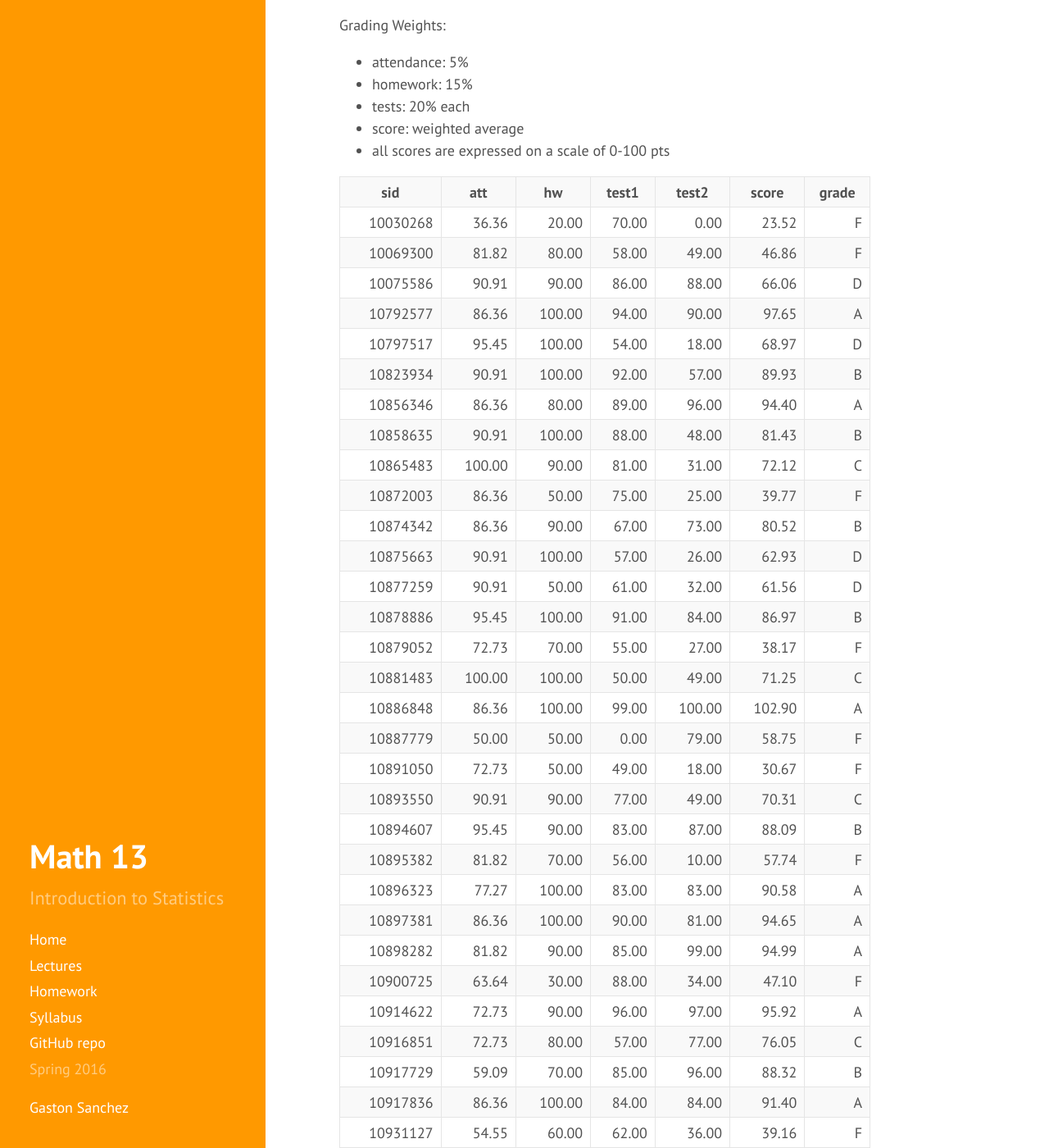
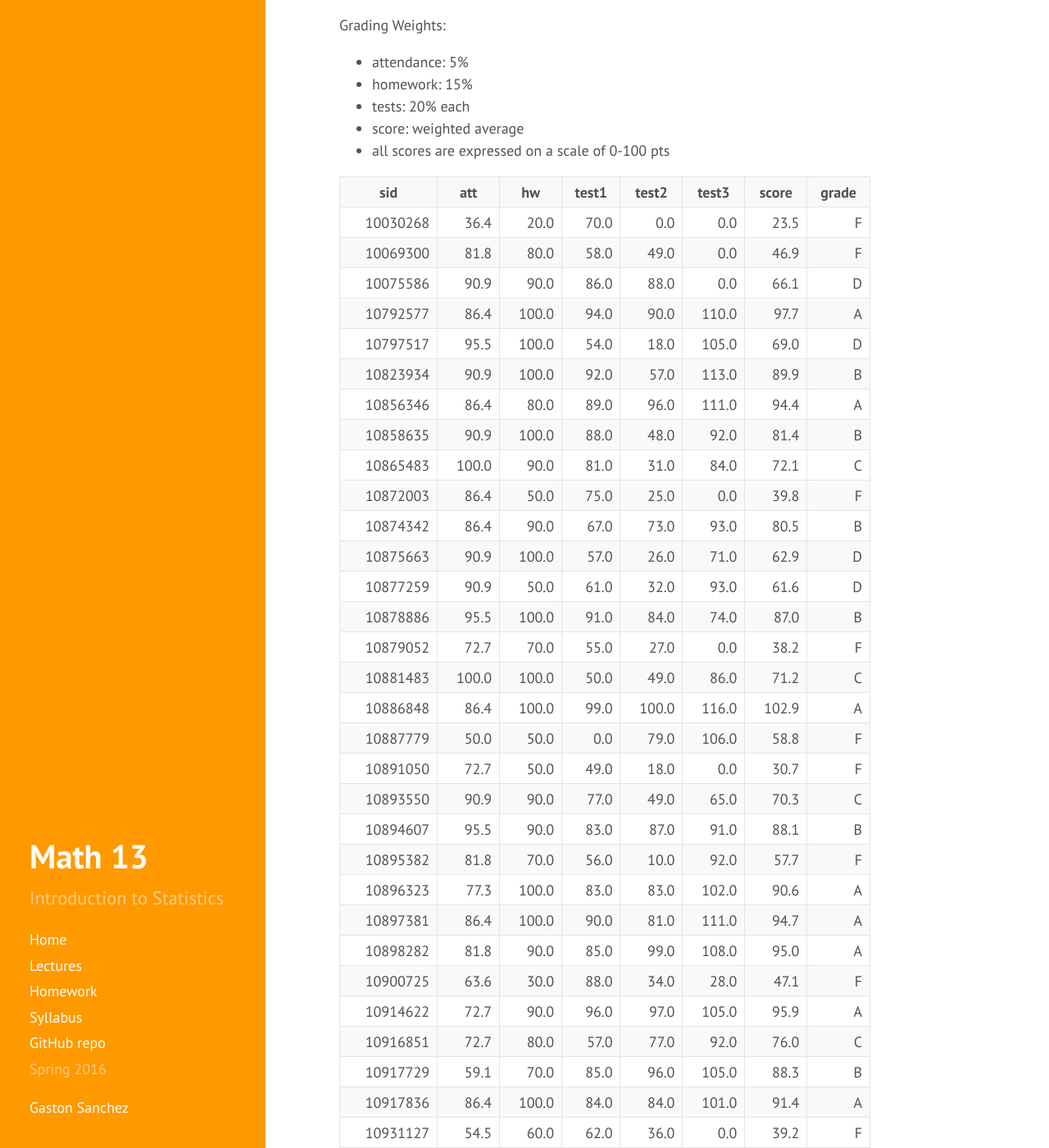
Before and after one commit to gastonstat/relic-math13, a Jekyll site: the page built from gradebook-20308.md, in a window 1280 px wide and 1400 px high, scrolled down 192 px. Shown: the whole window at 82% size. Built offline with Jekyll 4.4.1, drawn with Linux system fonts in a browser that asks for light colours; nearby versions of some CDN libraries; some of the changed text lies outside the part shown.

Commit message:
gradebook: added column for test 3, Spring 2016

```diff
--- a/gradebook-20308.md
+++ b/gradebook-20308.md
@@ -16,41 +16,41 @@ Grading Weights:
 - all scores are expressed on a scale of 0-100 pts
 
 <!-- html table generated in R 3.2.3 by xtable 1.8-2 package -->
-<!-- Mon May  2 12:27:04 2016 -->
+<!-- Mon May  2 12:38:17 2016 -->
 <table >
-<tr> <th> sid </th> <th> att </th> <th> hw </th> <th> test1 </th> <th> test2 </th> <th> score </th> <th> grade </th>  </tr>
-  <tr> <td align="right"> 10030268 </td> <td align="right"> 36.36 </td> <td align="right"> 20.00 </td> <td align="right"> 70.00 </td> <td align="right"> 0.00 </td> <td align="right"> 23.52 </td> <td align="right"> F </td> </tr>
-  <tr> <td align="right"> 10069300 </td> <td align="right"> 81.82 </td> <td align="right"> 80.00 </td> <td align="right"> 58.00 </td> <td align="right"> 49.00 </td> <td align="right"> 46.86 </td> <td align="right"> F </td> </tr>
-  <tr> <td align="right"> 10075586 </td> <td align="right"> 90.91 </td> <td align="right"> 90.00 </td> <td align="right"> 86.00 </td> <td align="right"> 88.00 </td> <td align="right"> 66.06 </td> <td align="right"> D </td> </tr>
-  <tr> <td align="right"> 10792577 </td> <td align="right"> 86.36 </td> <td align="right"> 100.00 </td> <td align="right"> 94.00 </td> <td align="right"> 90.00 </td> <td align="right"> 97.65 </td> <td align="right"> A </td> </tr>
-  <tr> <td align="right"> 10797517 </td> <td align="right"> 95.45 </td> <td align="right"> 100.00 </td> <td align="right"> 54.00 </td> <td align="right"> 18.00 </td> <td align="right"> 68.97 </td> <td align="right"> D </td> </tr>
-  <tr> <td align="right"> 10823934 </td> <td align="right"> 90.91 </td> <td align="right"> 100.00 </td> <td align="right"> 92.00 </td> <td align="right"> 57.00 </td> <td align="right"> 89.93 </td> <td align="right"> B </td> </tr>
-  <tr> <td align="right"> 10856346 </td> <td align="right"> 86.36 </td> <td align="right"> 80.00 </td> <td align="right"> 89.00 </td> <td align="right"> 96.00 </td> <td align="right"> 94.40 </td> <td align="right"> A </td> </tr>
-  <tr> <td align="right"> 10858635 </td> <td align="right"> 90.91 </td> <td align="right"> 100.00 </td> <td align="right"> 88.00 </td> <td align="right"> 48.00 </td> <td align="right"> 81.43 </td> <td align="right"> B </td> </tr>
-  <tr> <td align="right"> 10865483 </td> <td align="right"> 100.00 </td> <td align="right"> 90.00 </td> <td align="right"> 81.00 </td> <td align="right"> 31.00 </td> <td align="right"> 72.12 </td> <td align="right"> C </td> </tr>
-  <tr> <td align="right"> 10872003 </td> <td align="right"> 86.36 </td> <td align="right"> 50.00 </td> <td align="right"> 75.00 </td> <td align="right"> 25.00 </td> <td align="right"> 39.77 </td> <td align="right"> F </td> </tr>
-  <tr> <td align="right"> 10874342 </td> <td align="right"> 86.36 </td> <td align="right"> 90.00 </td> <td align="right"> 67.00 </td> <td align="right"> 73.00 </td> <td align="right"> 80.52 </td> <td align="right"> B </td> </tr>
-  <tr> <td align="right"> 10875663 </td> <td align="right"> 90.91 </td> <td align="right"> 100.00 </td> <td align="right"> 57.00 </td> <td align="right"> 26.00 </td> <td align="right"> 62.93 </td> <td align="right"> D </td> </tr>
-  <tr> <td align="right"> 10877259 </td> <td align="right"> 90.91 </td> <td align="right"> 50.00 </td> <td align="right"> 61.00 </td> <td align="right"> 32.00 </td> <td align="right"> 61.56 </td> <td align="right"> D </td> </tr>
-  <tr> <td align="right"> 10878886 </td> <td align="right"> 95.45 </td> <td align="right"> 100.00 </td> <td align="right"> 91.00 </td> <td align="right"> 84.00 </td> <td align="right"> 86.97 </td> <td align="right"> B </td> </tr>
-  <tr> <td align="right"> 10879052 </td> <td align="right"> 72.73 </td> <td align="right"> 70.00 </td> <td align="right"> 55.00 </td> <td align="right"> 27.00 </td> <td align="right"> 38.17 </td> <td align="right"> F </td> </tr>
-  <tr> <td align="right"> 10881483 </td> <td align="right"> 100.00 </td> <td align="right"> 100.00 </td> <td align="right"> 50.00 </td> <td align="right"> 49.00 </td> <td align="right"> 71.25 </td> <td align="right"> C </td> </tr>
-  <tr> <td align="right"> 10886848 </td> <td align="right"> 86.36 </td> <td align="right"> 100.00 </td> <td align="right"> 99.00 </td> <td align="right"> 100.00 </td> <td align="right"> 102.90 </td> <td align="right"> A </td> </tr>
-  <tr> <td align="right"> 10887779 </td> <td align="right"> 50.00 </td> <td align="right"> 50.00 </td> <td align="right"> 0.00 </td> <td align="right"> 79.00 </td> <td align="right"> 58.75 </td> <td align="right"> F </td> </tr>
-  <tr> <td align="right"> 10891050 </td> <td align="right"> 72.73 </td> <td align="right"> 50.00 </td> <td align="right"> 49.00 </td> <td align="right"> 18.00 </td> <td align="right"> 30.67 </td> <td align="right"> F </td> </tr>
-  <tr> <td align="right"> 10893550 </td> <td align="right"> 90.91 </td> <td align="right"> 90.00 </td> <td align="right"> 77.00 </td> <td align="right"> 49.00 </td> <td align="right"> 70.31 </td> <td align="right"> C </td> </tr>
-  <tr> <td align="right"> 10894607 </td> <td align="right"> 95.45 </td> <td align="right"> 90.00 </td> <td align="right"> 83.00 </td> <td align="right"> 87.00 </td> <td align="right"> 88.09 </td> <td align="right"> B </td> </tr>
-  <tr> <td align="right"> 10895382 </td> <td align="right"> 81.82 </td> <td align="right"> 70.00 </td> <td align="right"> 56.00 </td> <td align="right"> 10.00 </td> <td align="right"> 57.74 </td> <td align="right"> F </td> </tr>
-  <tr> <td align="right"> 10896323 </td> <td align="right"> 77.27 </td> <td align="right"> 100.00 </td> <td align="right"> 83.00 </td> <td align="right"> 83.00 </td> <td align="right"> 90.58 </td> <td align="right"> A </td> </tr>
-  <tr> <td align="right"> 10897381 </td> <td align="right"> 86.36 </td> <td align="right"> 100.00 </td> <td align="right"> 90.00 </td> <td align="right"> 81.00 </td> <td align="right"> 94.65 </td> <td align="right"> A </td> </tr>
-  <tr> <td align="right"> 10898282 </td> <td align="right"> 81.82 </td> <td align="right"> 90.00 </td> <td align="right"> 85.00 </td> <td align="right"> 99.00 </td> <td align="right"> 94.99 </td> <td align="right"> A </td> </tr>
-  <tr> <td align="right"> 10900725 </td> <td align="right"> 63.64 </td> <td align="right"> 30.00 </td> <td align="right"> 88.00 </td> <td align="right"> 34.00 </td> <td align="right"> 47.10 </td> <td align="right"> F </td> </tr>
-  <tr> <td align="right"> 10914622 </td> <td align="right"> 72.73 </td> <td align="right"> 90.00 </td> <td align="right"> 96.00 </td> <td align="right"> 97.00 </td> <td align="right"> 95.92 </td> <td align="right"> A </td> </tr>
-  <tr> <td align="right"> 10916851 </td> <td align="right"> 72.73 </td> <td align="right"> 80.00 </td> <td align="right"> 57.00 </td> <td align="right"> 77.00 </td> <td align="right"> 76.05 </td> <td align="right"> C </td> </tr>
-  <tr> <td align="right"> 10917729 </td> <td align="right"> 59.09 </td> <td align="right"> 70.00 </td> <td align="right"> 85.00 </td> <td align="right"> 96.00 </td> <td align="right"> 88.32 </td> <td align="right"> B </td> </tr>
-  <tr> <td align="right"> 10917836 </td> <td align="right"> 86.36 </td> <td align="right"> 100.00 </td> <td align="right"> 84.00 </td> <td align="right"> 84.00 </td> <td align="right"> 91.40 </td> <td align="right"> A </td> </tr>
-  <tr> <td align="right"> 10931127 </td> <td align="right"> 54.55 </td> <td align="right"> 60.00 </td> <td align="right"> 62.00 </td> <td align="right"> 36.00 </td> <td align="right"> 39.16 </td> <td align="right"> F </td> </tr>
-  <tr> <td align="right"> 10933952 </td> <td align="right"> 86.36 </td> <td align="right"> 100.00 </td> <td align="right"> 93.00 </td> <td align="right"> 59.00 </td> <td align="right"> 85.90 </td> <td align="right"> B </td> </tr>
-  <tr> <td align="right"> 10934087 </td> <td align="right"> 100.00 </td> <td align="right"> 100.00 </td> <td align="right"> 92.00 </td> <td align="right"> 97.00 </td> <td align="right"> 99.75 </td> <td align="right"> A </td> </tr>
-  <tr> <td align="right"> 10934356 </td> <td align="right"> 95.45 </td> <td align="right"> 100.00 </td> <td align="right"> 88.00 </td> <td align="right"> 89.00 </td> <td align="right"> 97.22 </td> <td align="right"> A </td> </tr>
+<tr> <th> sid </th> <th> att </th> <th> hw </th> <th> test1 </th> <th> test2 </th> <th> test3 </th> <th> score </th> <th> grade </th>  </tr>
+  <tr> <td align="right"> 10030268 </td> <td align="right"> 36.4 </td> <td align="right"> 20.0 </td> <td align="right"> 70.0 </td> <td align="right"> 0.0 </td> <td align="right"> 0.0 </td> <td align="right"> 23.5 </td> <td align="right"> F </td> </tr>
+  <tr> <td align="right"> 10069300 </td> <td align="right"> 81.8 </td> <td align="right"> 80.0 </td> <td align="right"> 58.0 </td> <td align="right"> 49.0 </td> <td align="right"> 0.0 </td> <td align="right"> 46.9 </td> <td align="right"> F </td> </tr>
+  <tr> <td align="right"> 10075586 </td> <td align="right"> 90.9 </td> <td align="right"> 90.0 </td> <td align="right"> 86.0 </td> <td align="right"> 88.0 </td> <td align="right"> 0.0 </td> <td align="right"> 66.1 </td> <td align="right"> D </td> </tr>
+  <tr> <td align="right"> 10792577 </td> <td align="right"> 86.4 </td> <td align="right"> 100.0 </td> <td align="right"> 94.0 </td> <td align="right"> 90.0 </td> <td align="right"> 110.0 </td> <td align="right"> 97.7 </td> <td align="right"> A </td> </tr>
+  <tr> <td align="right"> 10797517 </td> <td align="right"> 95.5 </td> <td align="right"> 100.0 </td> <td align="right"> 54.0 </td> <td align="right"> 18.0 </td> <td align="right"> 105.0 </td> <td align="right"> 69.0 </td> <td align="right"> D </td> </tr>
+  <tr> <td align="right"> 10823934 </td> <td align="right"> 90.9 </td> <td align="right"> 100.0 </td> <td align="right"> 92.0 </td> <td align="right"> 57.0 </td> <td align="right"> 113.0 </td> <td align="right"> 89.9 </td> <td align="right"> B </td> </tr>
+  <tr> <td align="right"> 10856346 </td> <td align="right"> 86.4 </td> <td align="right"> 80.0 </td> <td align="right"> 89.0 </td> <td align="right"> 96.0 </td> <td align="right"> 111.0 </td> <td align="right"> 94.4 </td> <td align="right"> A </td> </tr>
+  <tr> <td align="right"> 10858635 </td> <td align="right"> 90.9 </td> <td align="right"> 100.0 </td> <td align="right"> 88.0 </td> <td align="right"> 48.0 </td> <td align="right"> 92.0 </td> <td align="right"> 81.4 </td> <td align="right"> B </td> </tr>
+  <tr> <td align="right"> 10865483 </td> <td align="right"> 100.0 </td> <td align="right"> 90.0 </td> <td align="right"> 81.0 </td> <td align="right"> 31.0 </td> <td align="right"> 84.0 </td> <td align="right"> 72.1 </td> <td align="right"> C </td> </tr>
+  <tr> <td align="right"> 10872003 </td> <td align="right"> 86.4 </td> <td align="right"> 50.0 </td> <td align="right"> 75.0 </td> <td align="right"> 25.0 </td> <td align="right"> 0.0 </td> <td align="right"> 39.8 </td> <td align="right"> F </td> </tr>
+  <tr> <td align="right"> 10874342 </td> <td align="right"> 86.4 </td> <td align="right"> 90.0 </td> <td align="right"> 67.0 </td> <td align="right"> 73.0 </td> <td align="right"> 93.0 </td> <td align="right"> 80.5 </td> <td align="right"> B </td> </tr>
+  <tr> <td align="right"> 10875663 </td> <td align="right"> 90.9 </td> <td align="right"> 100.0 </td> <td align="right"> 57.0 </td> <td align="right"> 26.0 </td> <td align="right"> 71.0 </td> <td align="right"> 62.9 </td> <td align="right"> D </td> </tr>
+  <tr> <td align="right"> 10877259 </td> <td align="right"> 90.9 </td> <td align="right"> 50.0 </td> <td align="right"> 61.0 </td> <td align="right"> 32.0 </td> <td align="right"> 93.0 </td> <td align="right"> 61.6 </td> <td align="right"> D </td> </tr>
+  <tr> <td align="right"> 10878886 </td> <td align="right"> 95.5 </td> <td align="right"> 100.0 </td> <td align="right"> 91.0 </td> <td align="right"> 84.0 </td> <td align="right"> 74.0 </td> <td align="right"> 87.0 </td> <td align="right"> B </td> </tr>
+  <tr> <td align="right"> 10879052 </td> <td align="right"> 72.7 </td> <td align="right"> 70.0 </td> <td align="right"> 55.0 </td> <td align="right"> 27.0 </td> <td align="right"> 0.0 </td> <td align="right"> 38.2 </td> <td align="right"> F </td> </tr>
+  <tr> <td align="right"> 10881483 </td> <td align="right"> 100.0 </td> <td align="right"> 100.0 </td> <td align="right"> 50.0 </td> <td align="right"> 49.0 </td> <td align="right"> 86.0 </td> <td align="right"> 71.2 </td> <td align="right"> C </td> </tr>
+  <tr> <td align="right"> 10886848 </td> <td align="right"> 86.4 </td> <td align="right"> 100.0 </td> <td align="right"> 99.0 </td> <td align="right"> 100.0 </td> <td align="right"> 116.0 </td> <td align="right"> 102.9 </td> <td align="right"> A </td> </tr>
+  <tr> <td align="right"> 10887779 </td> <td align="right"> 50.0 </td> <td align="right"> 50.0 </td> <td align="right"> 0.0 </td> <td align="right"> 79.0 </td> <td align="right"> 106.0 </td> <td align="right"> 58.8 </td> <td align="right"> F </td> </tr>
+  <tr> <td align="right"> 10891050 </td> <td align="right"> 72.7 </td> <td align="right"> 50.0 </td> <td align="right"> 49.0 </td> <td align="right"> 18.0 </td> <td align="right"> 0.0 </td> <td align="right"> 30.7 </td> <td align="right"> F </td> </tr>
+  <tr> <td align="right"> 10893550 </td> <td align="right"> 90.9 </td> <td align="right"> 90.0 </td> <td align="right"> 77.0 </td> <td align="right"> 49.0 </td> <td align="right"> 65.0 </td> <td align="right"> 70.3 </td> <td align="right"> C </td> </tr>
+  <tr> <td align="right"> 10894607 </td> <td align="right"> 95.5 </td> <td align="right"> 90.0 </td> <td align="right"> 83.0 </td> <td align="right"> 87.0 </td> <td align="right"> 91.0 </td> <td align="right"> 88.1 </td> <td align="right"> B </td> </tr>
+  <tr> <td align="right"> 10895382 </td> <td align="right"> 81.8 </td> <td align="right"> 70.0 </td> <td align="right"> 56.0 </td> <td align="right"> 10.0 </td> <td align="right"> 92.0 </td> <td align="right"> 57.7 </td> <td align="right"> F </td> </tr>
+  <tr> <td align="right"> 10896323 </td> <td align="right"> 77.3 </td> <td align="right"> 100.0 </td> <td align="right"> 83.0 </td> <td align="right"> 83.0 </td> <td align="right"> 102.0 </td> <td align="right"> 90.6 </td> <td align="right"> A </td> </tr>
+  <tr> <td align="right"> 10897381 </td> <td align="right"> 86.4 </td> <td align="right"> 100.0 </td> <td align="right"> 90.0 </td> <td align="right"> 81.0 </td> <td align="right"> 111.0 </td> <td align="right"> 94.7 </td> <td align="right"> A </td> </tr>
+  <tr> <td align="right"> 10898282 </td> <td align="right"> 81.8 </td> <td align="right"> 90.0 </td> <td align="right"> 85.0 </td> <td align="right"> 99.0 </td> <td align="right"> 108.0 </td> <td align="right"> 95.0 </td> <td align="right"> A </td> </tr>
+  <tr> <td align="right"> 10900725 </td> <td align="right"> 63.6 </td> <td align="right"> 30.0 </td> <td align="right"> 88.0 </td> <td align="right"> 34.0 </td> <td align="right"> 28.0 </td> <td align="right"> 47.1 </td> <td align="right"> F </td> </tr>
+  <tr> <td align="right"> 10914622 </td> <td align="right"> 72.7 </td> <td align="right"> 90.0 </td> <td align="right"> 96.0 </td> <td align="right"> 97.0 </td> <td align="right"> 105.0 </td> <td align="right"> 95.9 </td> <td align="right"> A </td> </tr>
+  <tr> <td align="right"> 10916851 </td> <td align="right"> 72.7 </td> <td align="right"> 80.0 </td> <td align="right"> 57.0 </td> <td align="right"> 77.0 </td> <td align="right"> 92.0 </td> <td align="right"> 76.0 </td> <td align="right"> C </td> </tr>
+  <tr> <td align="right"> 10917729 </td> <td align="right"> 59.1 </td> <td align="right"> 70.0 </td> <td align="right"> 85.0 </td> <td align="right"> 96.0 </td> <td align="right"> 105.0 </td> <td align="right"> 88.3 </td> <td align="right"> B </td> </tr>
+  <tr> <td align="right"> 10917836 </td> <td align="right"> 86.4 </td> <td align="right"> 100.0 </td> <td align="right"> 84.0 </td> <td align="right"> 84.0 </td> <td align="right"> 101.0 </td> <td align="right"> 91.4 </td> <td align="right"> A </td> </tr>
+  <tr> <td align="right"> 10931127 </td> <td align="right"> 54.5 </td> <td align="right"> 60.0 </td> <td align="right"> 62.0 </td> <td align="right"> 36.0 </td> <td align="right"> 0.0 </td> <td align="right"> 39.2 </td> <td align="right"> F </td> </tr>
+  <tr> <td align="right"> 10933952 </td> <td align="right"> 86.4 </td> <td align="right"> 100.0 </td> <td align="right"> 93.0 </td> <td align="right"> 59.0 </td> <td align="right"> 95.0 </td> <td align="right"> 85.9 </td> <td align="right"> B </td> </tr>
+  <tr> <td align="right"> 10934087 </td> <td align="right"> 100.0 </td> <td align="right"> 100.0 </td> <td align="right"> 92.0 </td> <td align="right"> 97.0 </td> <td align="right"> 110.0 </td> <td align="right"> 99.8 </td> <td align="right"> A </td> </tr>
+  <tr> <td align="right"> 10934356 </td> <td align="right"> 95.5 </td> <td align="right"> 100.0 </td> <td align="right"> 88.0 </td> <td align="right"> 89.0 </td> <td align="right"> 113.0 </td> <td align="right"> 97.2 </td> <td align="right"> A </td> </tr>
    </table>
```
